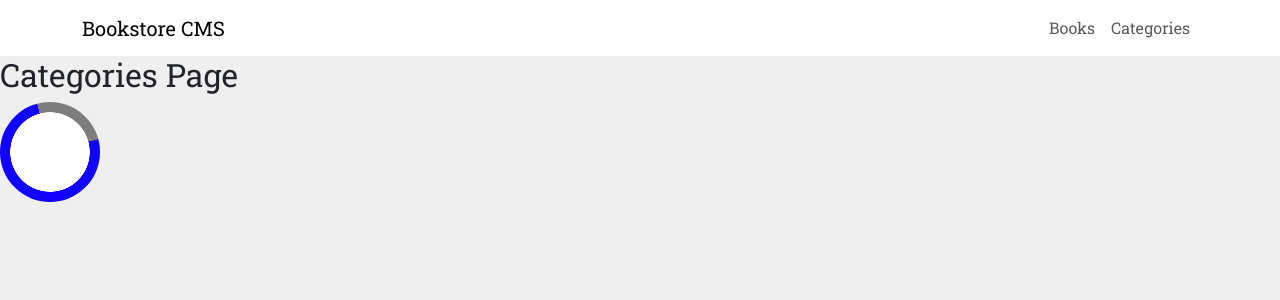
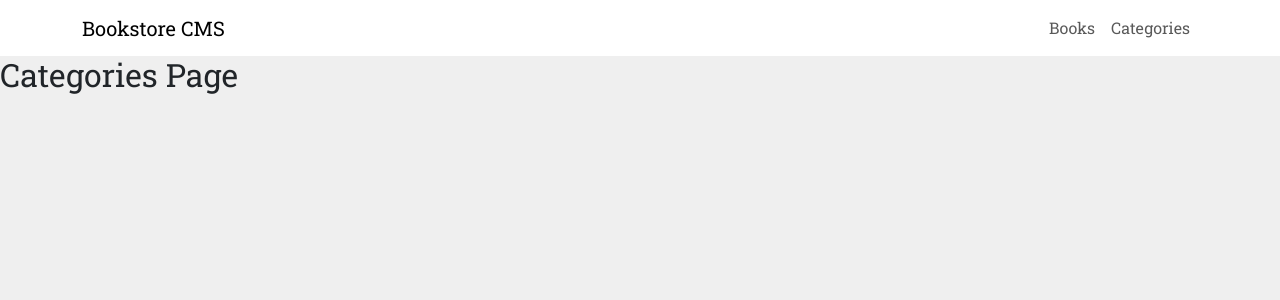
Before and after one commit to PabloBona/bookstore-react-app, a React (Create React App) app: page /categories in a window 1280 px wide. Shown: the top 300 px of the page. Built offline with nearby package versions, Linux system fonts and the light colour scheme.

Commit message:
Fix Lint

```diff
--- a/src/index.css
+++ b/src/index.css
@@ -94,13 +94,3 @@ body {
     flex-direction: column;
   }
 }
-
-
-.oval-3 {
-  width: 100px;
-  height: 100px;
-  border-radius: 50%;
-  /* stylelint-disable-next-line csstree/validator */
-  background: radial-gradient(closest-side, white 79%, transparent 80% 100%),
-              conic-gradient(from 75deg at 50% 50%, rgb(17 0 253) 75%, rgb(125 125 125) 0);
-}
```
